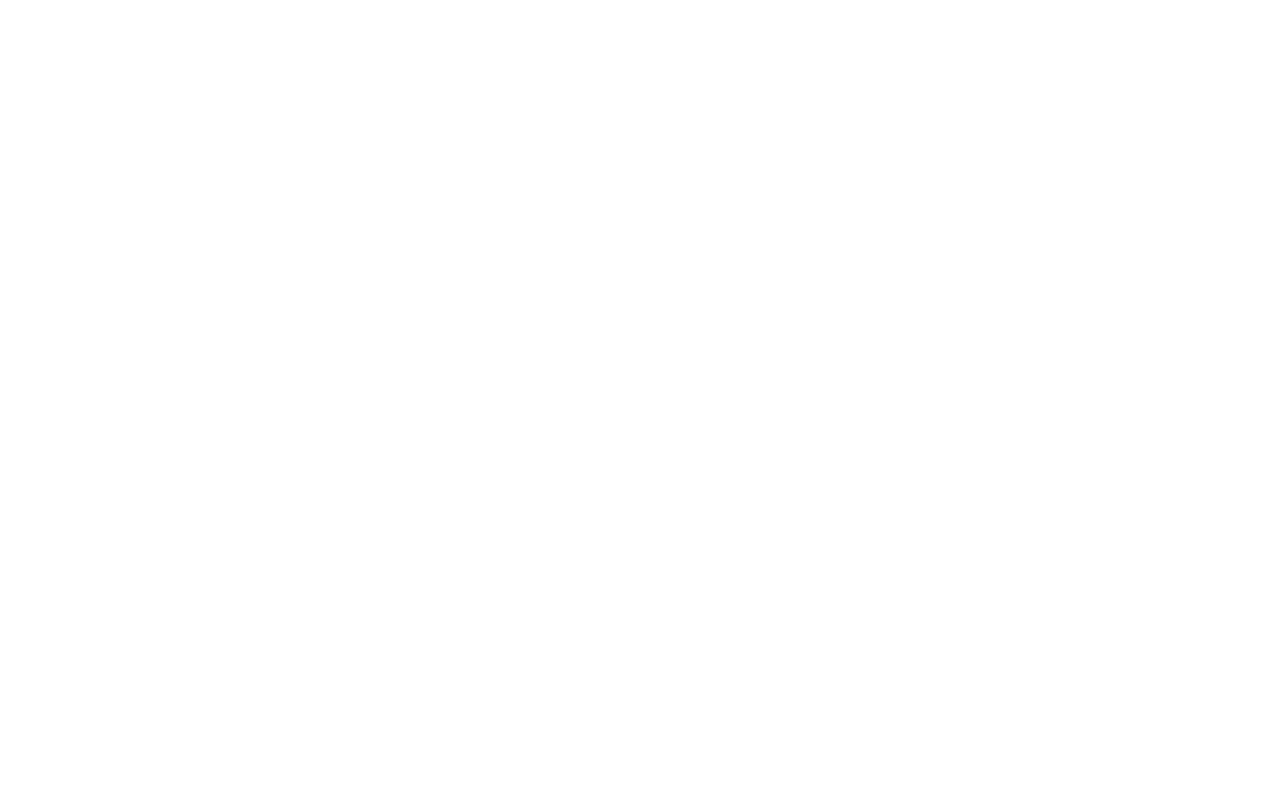
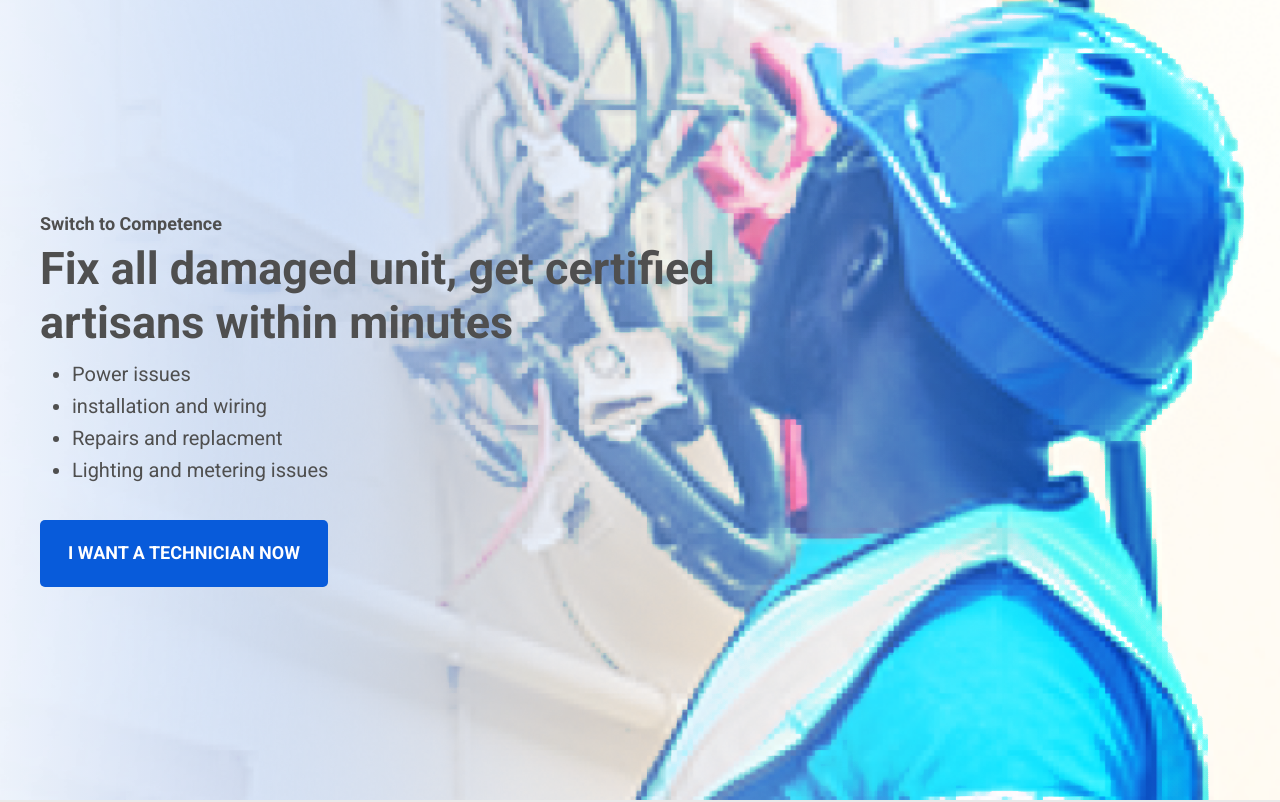
Before and after one commit to Echub-Africa/EChub-react-node, a React (Create React App) app: page / in a window 1280 px wide. Before the commit this address had no page. Shown: the top 802 px of the page. Built offline with nearby package versions, Linux system fonts and the light colour scheme.

Commit message:
happy new year all

```diff
--- a/src/App.js
+++ b/src/App.js
@@ -1,17 +1,20 @@
 import {BrowserRouter as Router, Route, Routes} from "react-router-dom"
 import Home from "./pages/Home.jsx"
+
 
 
 import './App.css';
 import CompanySign from "./pages/CompanySign.jsx";
 import NormalSign from "./pages/NormalSign.jsx";
 import Carpentry from "./pages/Carpentry/Carpentry.jsx";
+import ElectricalMaintenance from "./components/ElectricalMaintainance/ElectricalMaintenance.jsx";
 
 
 
 function App() {
   return (
     <>
+    <ElectricalMaintenance/>
     <Router>
       <Routes>
 
--- a/src/pages/CompanySign.jsx
+++ b/src/pages/CompanySign.jsx
@@ -110,7 +110,7 @@
                <label className='mt-4'
                 style={{'marginLeft': '-37px', 'marginBottom':'30px', 'fontSize': '20px'}}
                 onClick={togglePassword}>
-                  {passwordShown?<AiOutlineEyeInvisible />:<AiOutlineEye /> }
+                   {passwordShown?<AiOutlineEyeInvisible />:<AiOutlineEye /> }
                 </label>
               </div>
               <div className='d-flex'>
```
